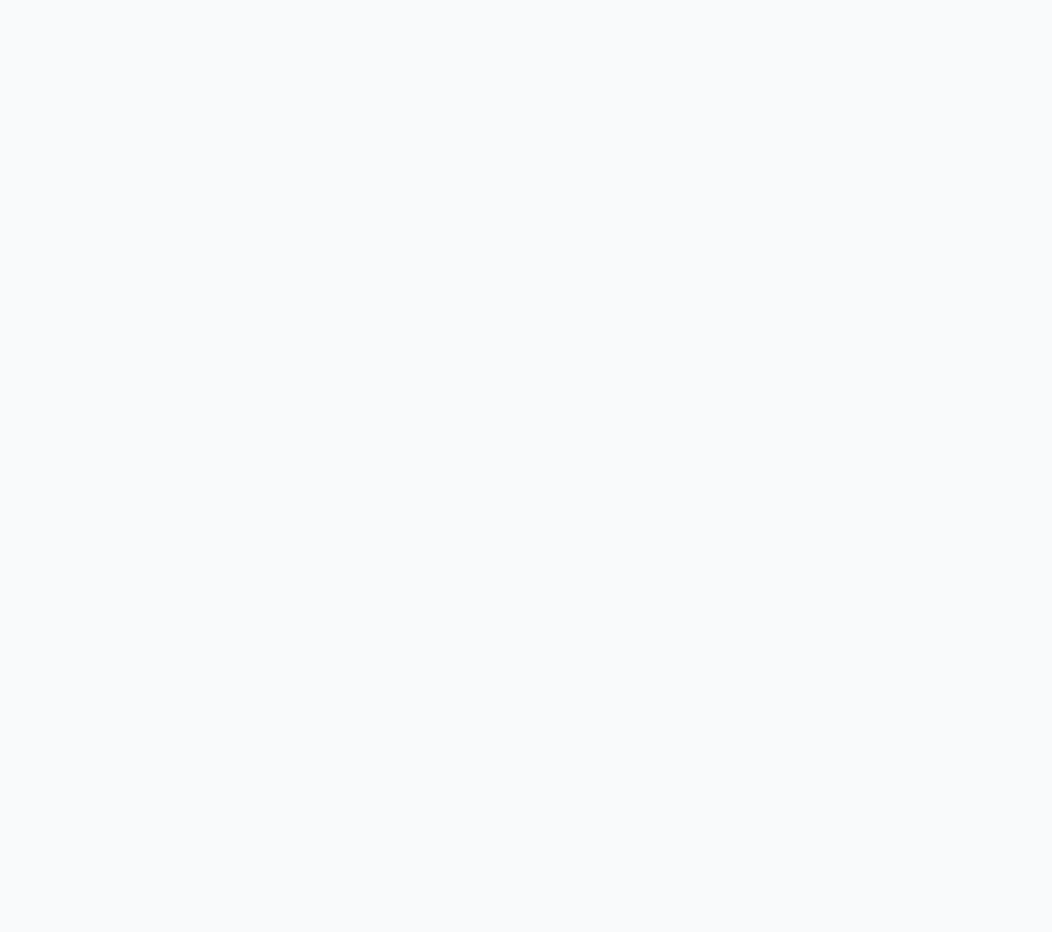
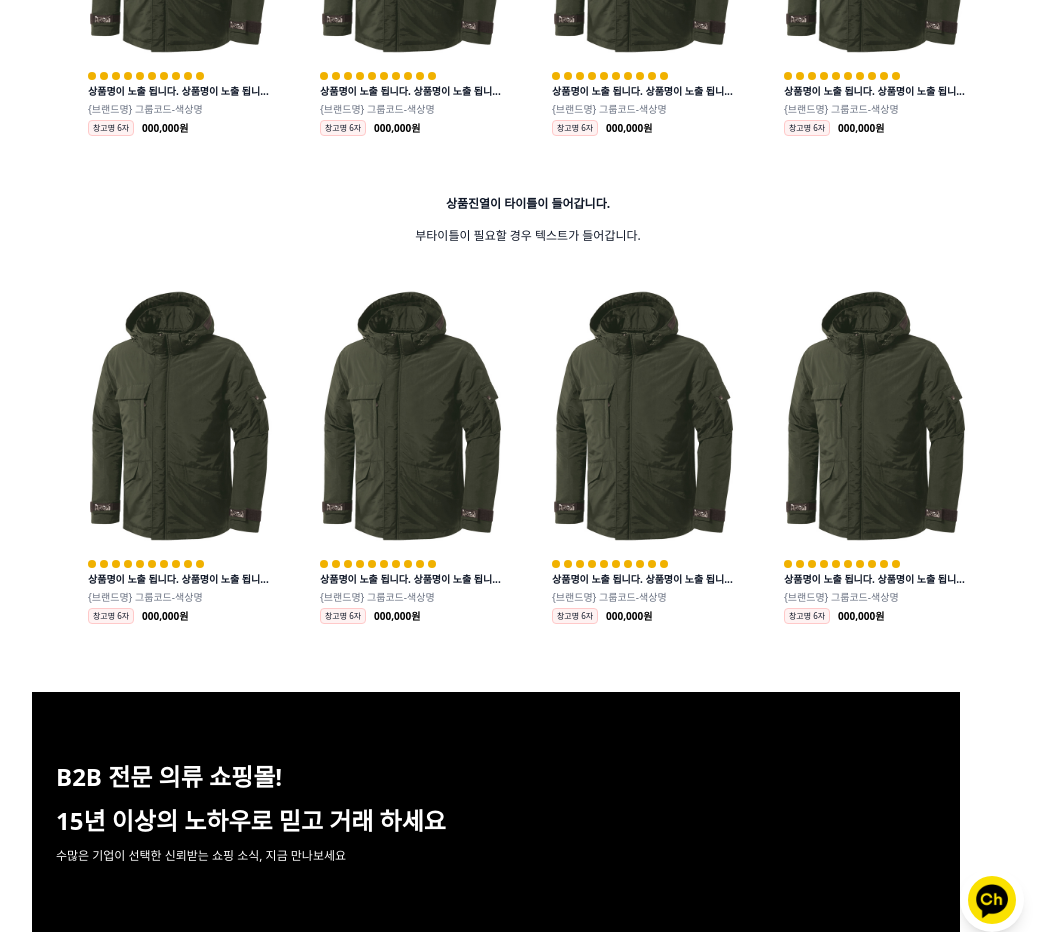
Before and after one commit to manish-328/example, a React (Vite) app: page /homepage in a window 1280 px wide. Shown: the part 1540-2472 px from the top of the page, without its empty margins (112-1164 px from the left). Before the commit the page ends 1200 px from the top, so only its background shows below. Built offline with nearby package versions, Linux system fonts and the light colour scheme.

Commit message:
modified the homepage and login page

```diff
--- a/src/pages/HomePage.tsx
+++ b/src/pages/HomePage.tsx
@@ -1,6 +1,8 @@
 // src/pages/Homepage.tsx
 import Navbar from "../shared/components/organisms/Navbar";
 import CarouselSection from "../shared/components/organisms/CarouselSection";
+import ProductCardsSection from "../shared/components/organisms/ProductCardsSection";
+import BlackCardSection from "../shared/components/organisms/BlackCardSection";
 export default function Homepage() {
   return (
     <div className="min-h-screen bg-white flex flex-col">
@@ -40,6 +42,11 @@
 
       {/*carousel*/}
       <CarouselSection />
+
+      <ProductCardsSection />
+      <ProductCardsSection />
+
+      <BlackCardSection />
     </div>
   );
 }
--- a/src/pages/LoginPage.tsx
+++ b/src/pages/LoginPage.tsx
@@ -33,7 +33,6 @@
   const handleSubmit = (e: React.FormEvent) => {
     e.preventDefault();
 
-    const newEmailError = "";
     const newPasswordErrors: string[] = [];
 
     // Empty field validation
--- /dev/null
+++ b/src/shared/components/organisms/ProductCardsSection.tsx
@@ -0,0 +1,23 @@
+// src/shared/components/organisms/ProductCardsSection.tsx
+import ProductCardGrid from "../molecules/ProductCardGrid";
+
+const products = [
+  { image: "/assets/product.jpg", title: "Product One" },
+  { image: "/assets/product.jpg", title: "Product Two" },
+  { image: "/assets/product.jpg", title: "Product Three" },
+  { image: "/assets/product.jpg", title: "Product Four" },
+];
+
+export default function ProductCardsSection() {
+  return (
+    <section className="mt-12 px-6 md:px-16">
+      <h2 className="text-xs font-semibold text-gray-900 mb-4 text-center">
+        상품진열이 타이틀이 들어갑니다.
+      </h2>
+      <h4 className=" text-xs text-gray-900 mb-10 text-center">
+        부타이틀이 필요할 경우 텍스트가 들어갑니다.
+      </h4>
+      <ProductCardGrid products={products} />
+    </section>
+  );
+}
```
Also changed, not shown: 1 other file (tests, documents, lock files or other folders).
